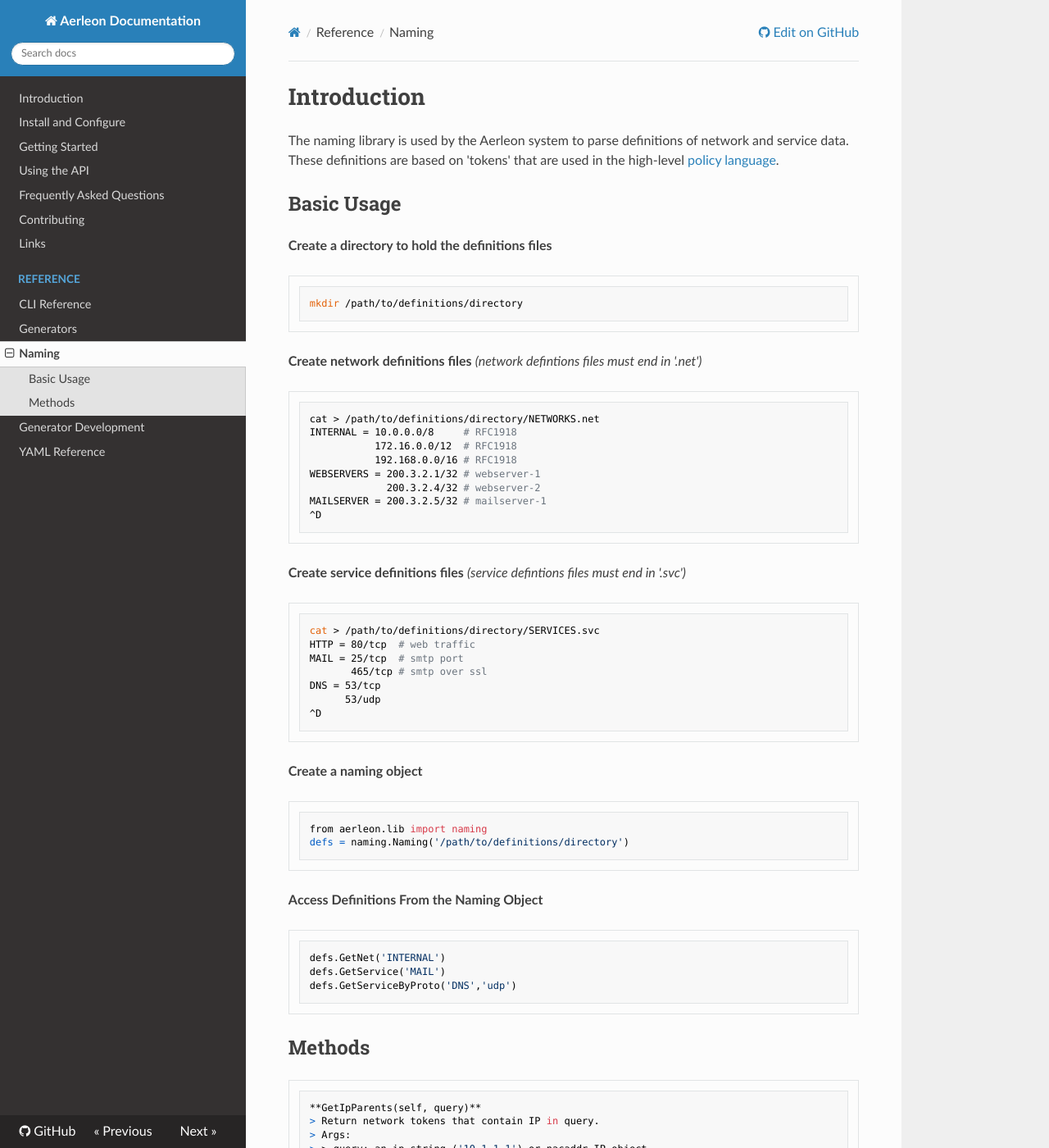
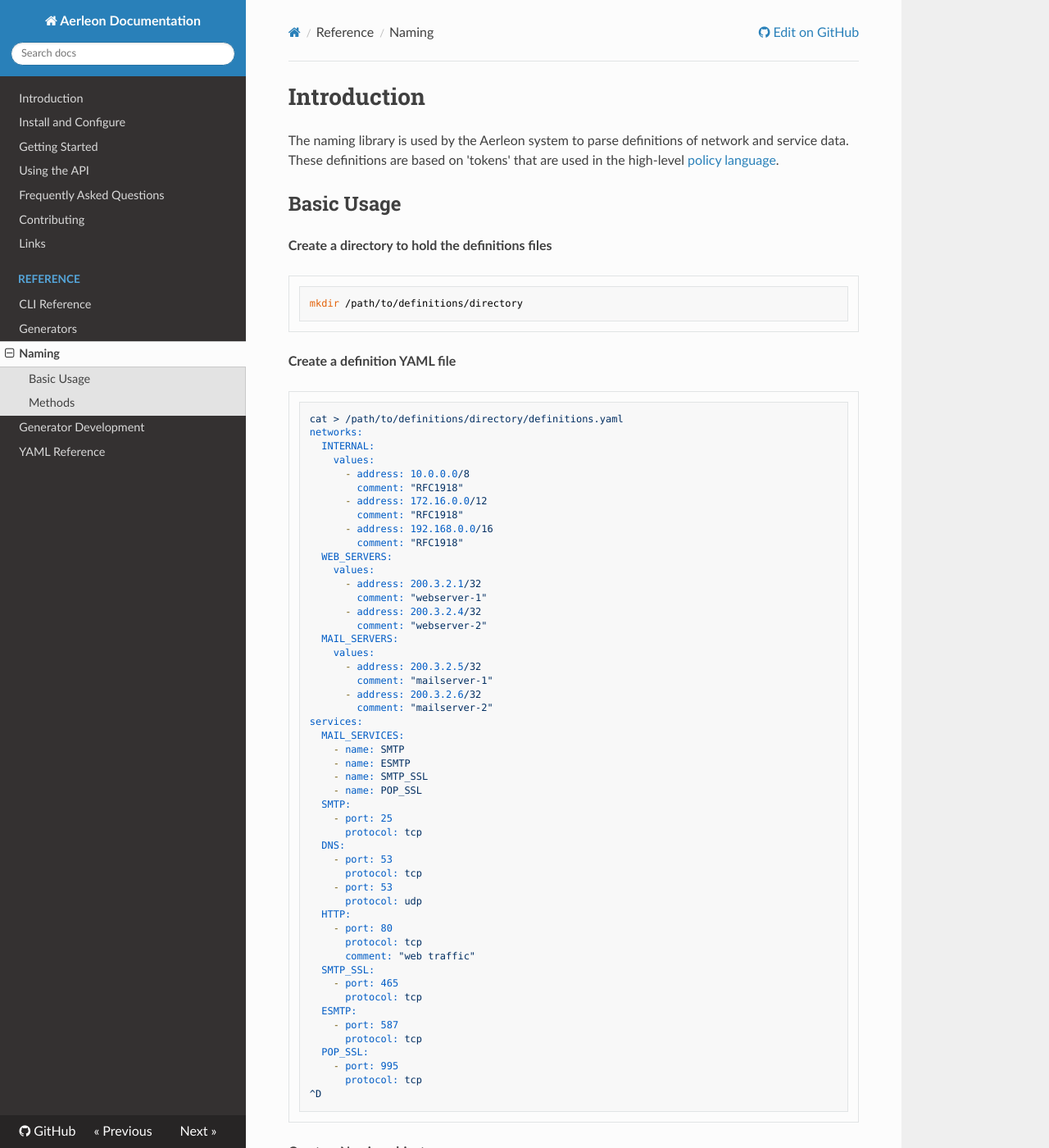
Before and after one commit to ngiyakhey2/aerleon, an MkDocs documentation site: the page built from docs/reference/naming.md, in a window 1280 px wide and 1400 px high. Shown: the whole window at 82% size. Built offline with MkDocs 1.6.1, drawn with Linux system fonts in a browser that asks for light colours; nearby versions of some CDN libraries.

Commit message:
Convert example definitions in docs to YAML (#204)

````diff
--- a/docs/reference/naming.md
+++ b/docs/reference/naming.md
@@ -12,34 +12,62 @@ high-level [policy language](Policy-format.md).
 mkdir /path/to/definitions/directory
 ```
 
-**Create network definitions files**
-_(network defintions files must end in '.net')_
+**Create a definition YAML file**
 
 ```
-cat > /path/to/definitions/directory/NETWORKS.net
-INTERNAL = 10.0.0.0/8     # RFC1918
-           172.16.0.0/12  # RFC1918
-           192.168.0.0/16 # RFC1918
-WEBSERVERS = 200.3.2.1/32 # webserver-1
-             200.3.2.4/32 # webserver-2
-MAILSERVER = 200.3.2.5/32 # mailserver-1
+cat > /path/to/definitions/directory/definitions.yaml
+networks:
+  INTERNAL:
+    values:
+      - address: 10.0.0.0/8
+        comment: "RFC1918"
+      - address: 172.16.0.0/12
+        comment: "RFC1918"
+      - address: 192.168.0.0/16
+        comment: "RFC1918"
+  WEB_SERVERS:
+    values:
+      - address: 200.3.2.1/32
+        comment: "webserver-1"
+      - address: 200.3.2.4/32
+        comment: "webserver-2"
+  MAIL_SERVERS:
+    values:
+      - address: 200.3.2.5/32
+        comment: "mailserver-1"
+      - address: 200.3.2.6/32
+        comment: "mailserver-2"
+services:
+  MAIL_SERVICES:
+    - name: SMTP
+    - name: ESMTP
+    - name: SMTP_SSL
+    - name: POP_SSL
+  SMTP:
+    - port: 25
+      protocol: tcp
+  DNS:
+    - port: 53
+      protocol: tcp
+    - port: 53
+      protocol: udp
+  HTTP:
+    - port: 80
+      protocol: tcp
+      comment: "web traffic"
+  SMTP_SSL:
+    - port: 465
+      protocol: tcp
+  ESMTP:
+    - port: 587
+      protocol: tcp
+  POP_SSL:
+    - port: 995
+      protocol: tcp
 ^D
 ```
 
-**Create service definitions files**
-_(service defintions files must end in '.svc')_
-
-```
-cat > /path/to/definitions/directory/SERVICES.svc
-HTTP = 80/tcp  # web traffic
-MAIL = 25/tcp  # smtp port
-       465/tcp # smtp over ssl
-DNS = 53/tcp
-      53/udp
-^D
-```
-
-**Create a naming object**
+**Create a Naming object**
 
 ```
 from aerleon.lib import naming
````
